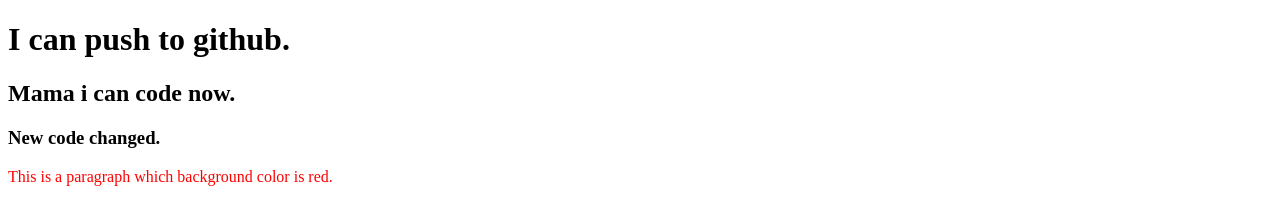
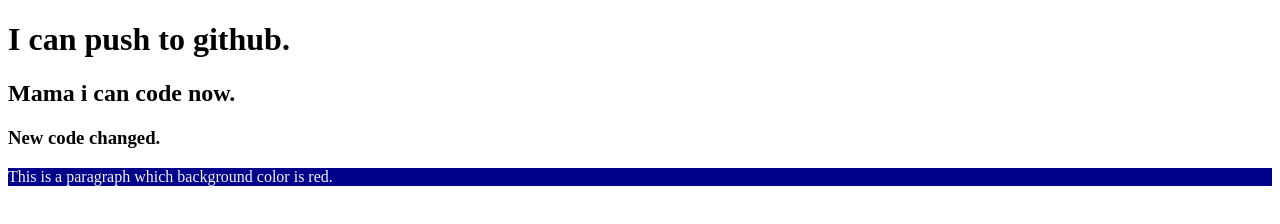
Before and after one commit to Proshantaroy7969/my-second-repo, a plain HTML site: page index.html in a window 1280 px wide. Drawn offline with Linux system fonts and the light colour scheme.

Commit message:
color change

```diff
--- a/style.css
+++ b/style.css
@@ -1,3 +1,4 @@
 p{
-    color: red;
+    color: whitesmoke;
+    background-color: darkblue;
 }
```
